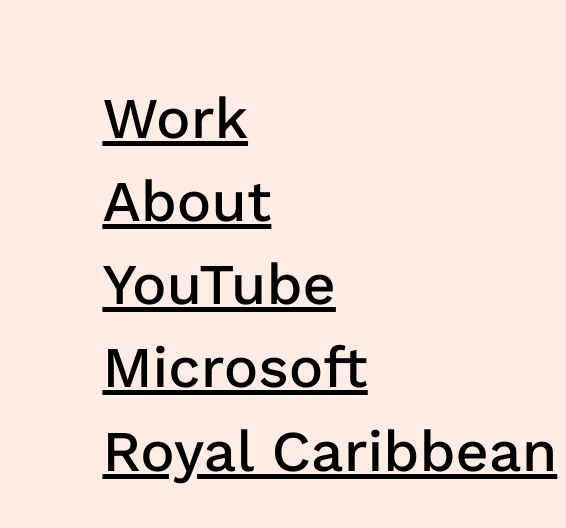
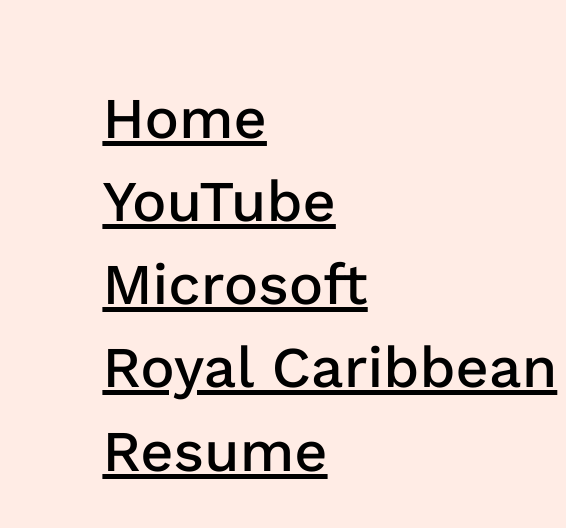
Before and after one commit to kitweir/kitweir.github.io, a plain HTML site: page at-port.html in a window 1280 px wide. Both pictures are taken after a click on the button 1197 px from the left and 53 px from the top of the page. Shown: the top 528 px of the page, 0-566 px from the left. Drawn offline with nearby package versions, Linux system fonts and the light colour scheme.

Commit message:
updated fullscreen menu

```diff
--- a/at-port.html
+++ b/at-port.html
@@ -43,11 +43,11 @@
       <div class="fullscreen-menu hide" aria-hidden="true">
 
         <ul class="menu">
-          <li><a href="" class="nav-button">Work</a></li>
-          <li><a href="" class="nav-button">About</a></li>
-          <li><a href="" class="nav-button">YouTube</a></li>
-          <li><a href="" class="nav-button">Microsoft</a></li>
-          <li><a href="" class="nav-button">Royal Caribbean</a></li>
+          <li><a href="index.html" class="nav-button">Home</a></li>
+          <li><a href="youtube.html" class="nav-button">YouTube</a></li>
+          <li><a href="https://techcrunch.com/2019/05/23/microsofts-new-language-learning-app-uses-your-phones-camera-and-computer-vision-to-teach-vocabulary/" target="_blank" class="nav-button">Microsoft</a></li>
+          <li><a href="at-port.html" class="nav-button">Royal Caribbean</a></li>
+          <li><a href="kit-weir-resume.pdf" class="nav-button" target="_blank">Resume</a></li>
         </ul>
 
         <p>Get in touch at <strong>hello@kitweir.com—</strong></p>
```
Also changed, not shown: index.html (+3 -3 lines), youtube.html (+5 -5 lines).
